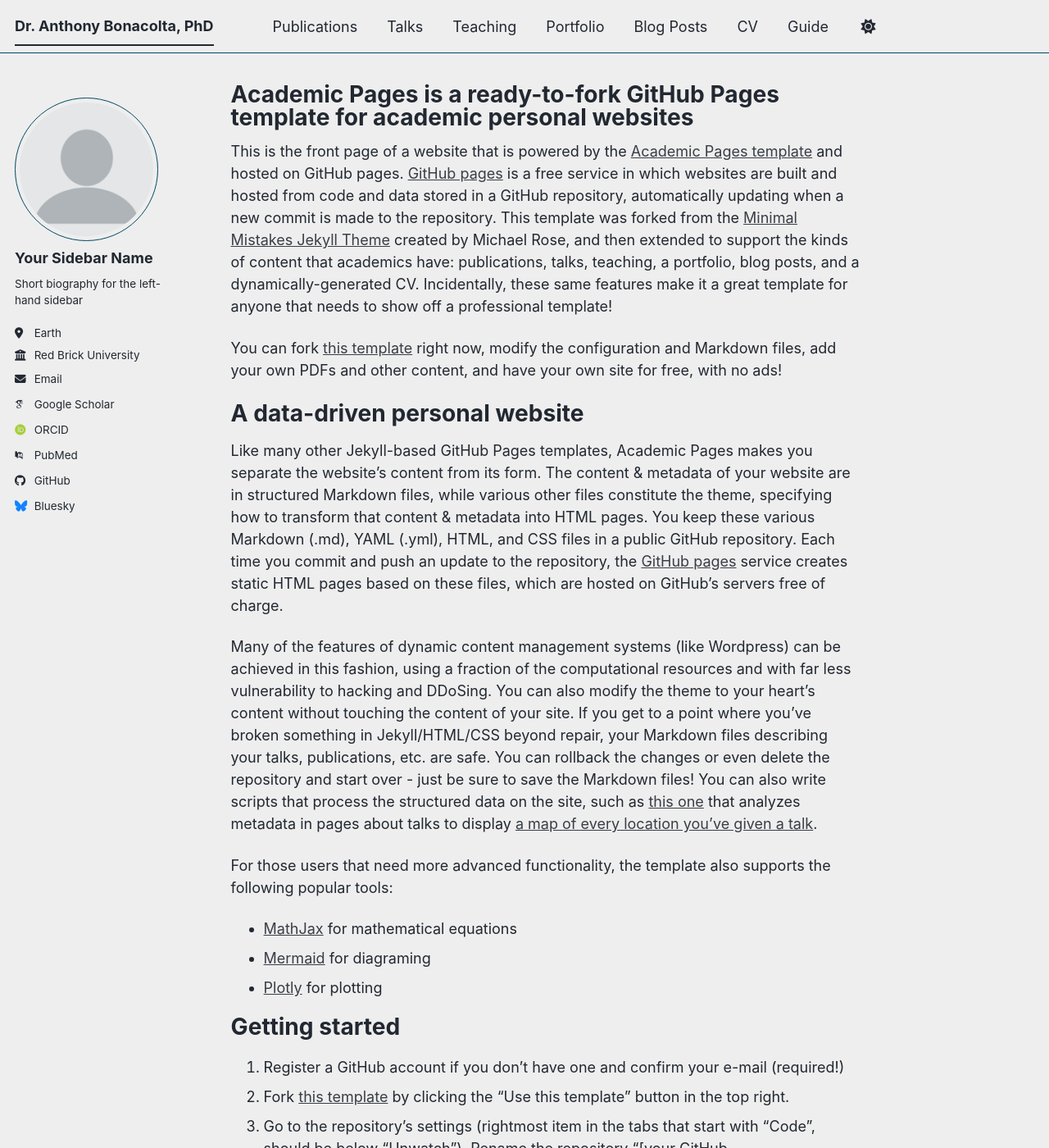
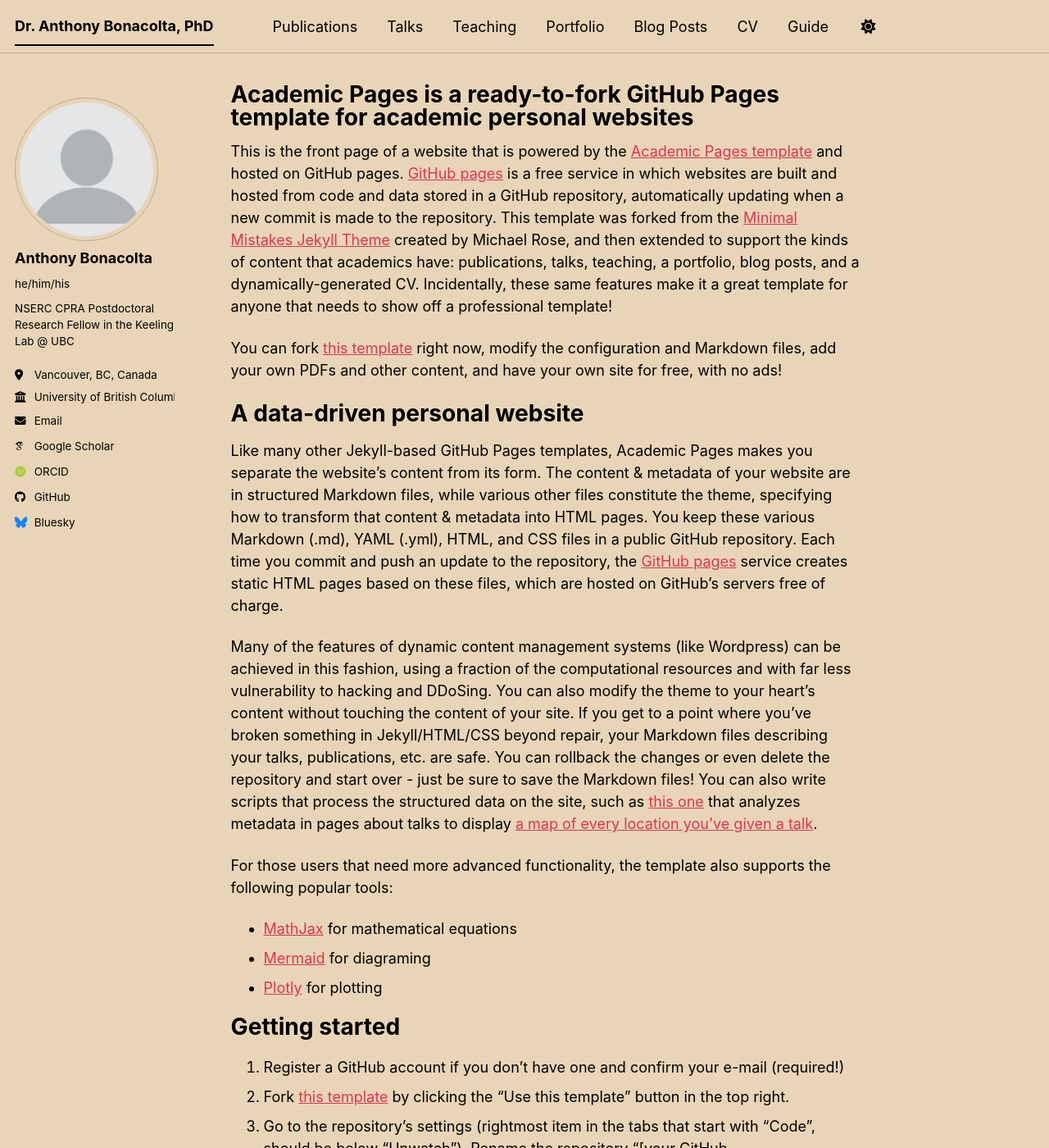
Before and after one commit to Abonacolta/abonacolta.github.io, a Jekyll site: the page built from _pages/about.md, in a window 1280 px wide and 1400 px high. Shown: the whole window at 82% size. Built offline with Jekyll 4.4.1, drawn with Linux system fonts in a browser that asks for light colours; some web fonts are replaced; a script bundle is joined from its source files by our own code; library files that are not in the unit come from our copies.

Commit message:
Update _config.yml

```diff
--- a/_config.yml
+++ b/_config.yml
@@ -8,7 +8,7 @@
 
 # Basic Site Settings
 locale                   : "en-US"
-site_theme               : "air" # The available themes options are "default", "air", "sunrise", "mint", "dirt" and "contrast"
+site_theme               : "sunrise" # The available themes options are "default", "air", "sunrise", "mint", "dirt" and "contrast"
 title                    : "Dr. Anthony Bonacolta, PhD"
 title_separator          : "-"
 name                     : &name "Anthony Bonacolta"
@@ -25,24 +25,24 @@
 author:
   # Biographic information
   avatar           : "profile.png"
-  name             : "Your Sidebar Name"
-  pronouns         : # example: "she/her"
-  bio              : "Short biography for the left-hand sidebar"
-  location         : "Earth"
-  employer         : "Red Brick University"
+  name             : "Anthony Bonacolta"
+  pronouns         : "he/him/his"
+  bio              : "NSERC CPRA Postdoctoral Research Fellow in the Keeling Lab @ UBC"
+  location         : "Vancouver, BC, Canada"
+  employer         : "University of British Columbia"
   uri              : # URL
-  email            : "none@example.org"
+  email            : "abonacolta@gmail.com"
 
   # Academic websites
   academia         : # URL
   arxiv            : # URL - Update with the correct link to your profile
-  googlescholar    : "https://scholar.google.com/citations?user=PS_CX0AAAAAJ"
+  googlescholar    : "https://scholar.google.com/citations?user=nVxjagoAAAAJ&hl=en"
   inspire-hep      : # URL
   impactstory      : # URL
-  orcid            : "https://orcid.org/yourorcidurl"
+  orcid            : "https://orcid.org/0000-0003-1439-5907"
   semantic         : # URL
   ssrn             : # URL
-  pubmed           : "https://www.ncbi.nlm.nih.gov/pubmed/?term=john+snow"
+  pubmed           : # URL
   researchgate     : # URL
   scopus           : # URL
   zotero           : # URL
@@ -58,7 +58,7 @@
 
   # Social media
   artstation       : # Username
-  bluesky          : "bsky.app" # Replace this with you Bluesky username
+  bluesky          : "ambonacolta.bsky.social" # Replace this with you Bluesky username
   facebook         : # Username
   flickr           : # Username
   foursquare       : # Username
```
